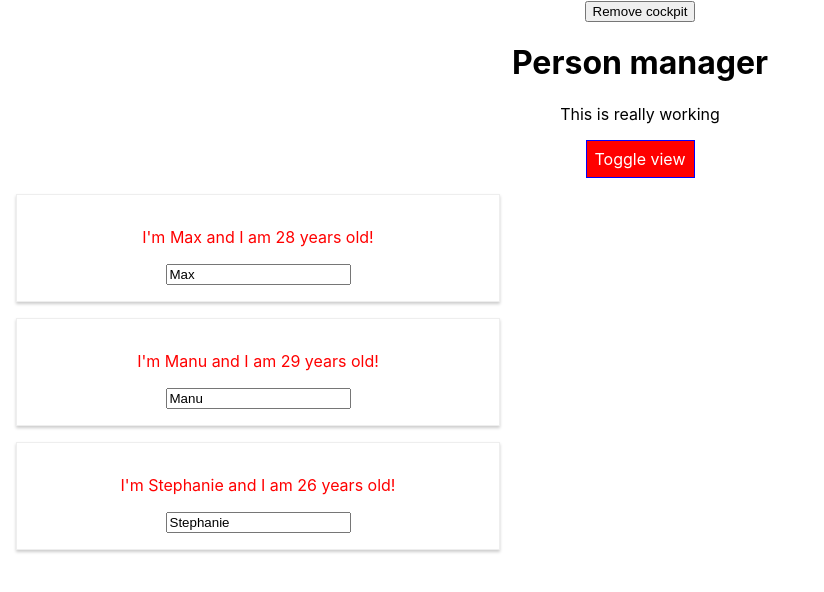
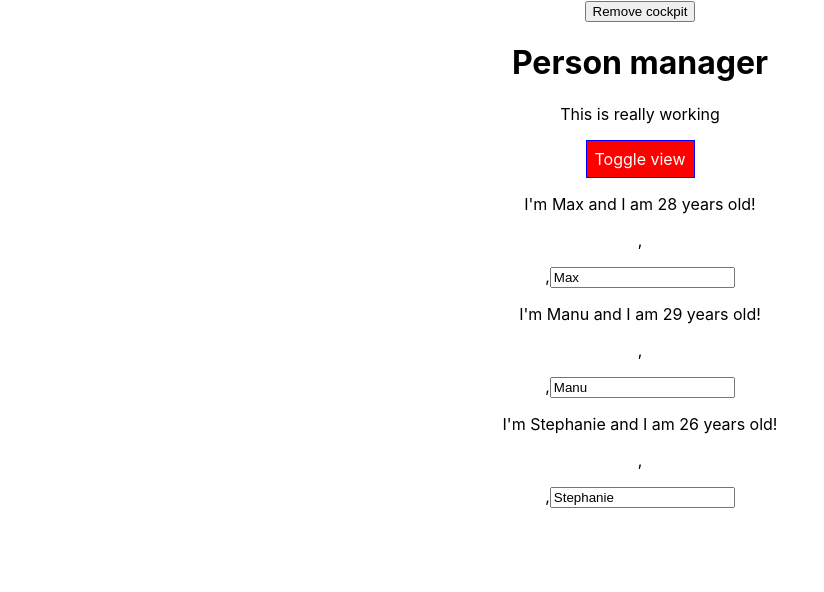
Before and after one commit to AlejandroRodarte/course-react-first-steps, a React (Create React App) app: page / in a window 1280 px wide. Shown: the top 592 px of the page, without its empty margins (0-824 px from the left). Built offline with nearby package versions, Linux system fonts and the light colour scheme.

Commit message:
Rendering Adjacent JSX Elements

```diff
--- a/src/components/Persons/Person/Person.js
+++ b/src/components/Persons/Person/Person.js
@@ -1,5 +1,6 @@
 import React, { Component } from 'react';
 
+import Auxiliary from '../../../hoc/Auxiliary';
 import classes from './Person.module.css';
 
 class Person extends Component {
@@ -9,23 +10,26 @@ class Person extends Component {
         console.log('[Person.js] render');
 
         return (
-            <div className={ classes.Person }>
 
-                <p onClick={ this.props.click }>
+            <Auxiliary>
+
+                <p onClick={ this.props.click } key="1">
                     I'm { this.props.name } and I am { this.props.age } years old!
-                </p>
+                </p>,
 
-                <p>
+                <p key="2">
                     { this.props.children }
-                </p>
+                </p>,
 
                 <input
+                    key="3"
                     type="text"
                     onChange={ this.props.changed }
                     value={ this.props.name }
                 />
 
-            </div>
+            </Auxiliary>
+
         );
 
     }
--- /dev/null
+++ b/src/hoc/Auxiliary.js
@@ -0,0 +1,3 @@
+const Auxiliary = props => props.children;
+
+export default Auxiliary;
```
